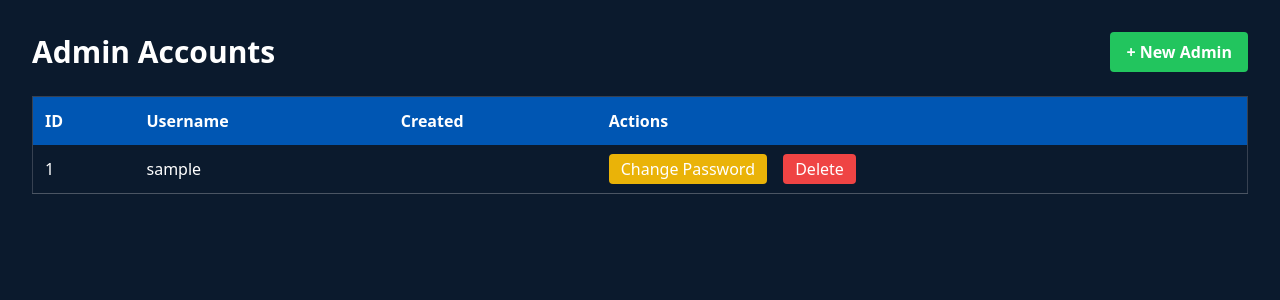
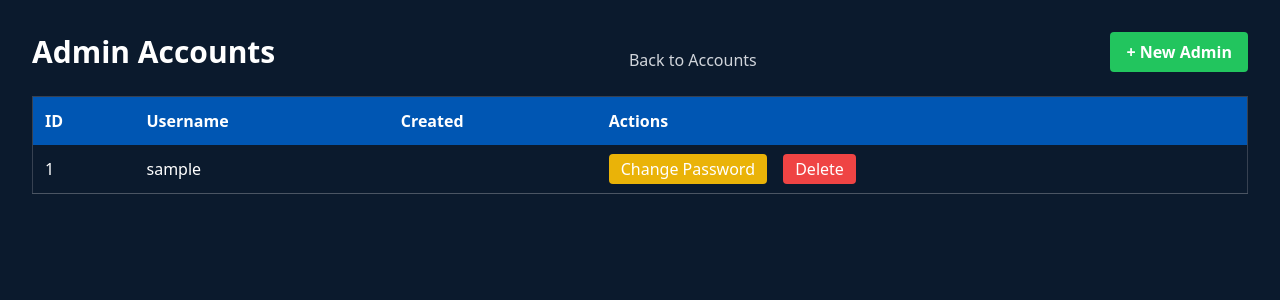
Before and after one commit to TicketNow-Capstone-Project/TicketNow, a Django app: page /accounts/ in a window 1280 px wide. Shown: the top 300 px of the page. Run offline with Django 5.2, Linux system fonts and the light colour scheme; the visitor is signed in with stand-in values (Sample User, id 1); data comes from the database, SQL or seed files in the repository; some libraries are stand-ins or nearby versions.

Commit message:
Adding a Back Button

```diff
--- a/qrapp/templates/qrapp/accounts.html
+++ b/qrapp/templates/qrapp/accounts.html
@@ -12,9 +12,12 @@
 
     <div class="flex justify-between items-center mb-6">
     <h1 class="text-3xl font-bold">Admin Accounts</h1>
+    <a href="{% url 'qrapp:dashboard' %}"
+       class="block text-center mt-4 text-gray-300 hover:underline">Back to Accounts</a>
     <a href="{% url 'qrapp:create_account' %}"
        class="bg-green-500 hover:bg-green-600 px-4 py-2 rounded font-semibold">+ New Admin</a>
     </div>
+
 
     <table class="w-full text-left border border-gray-700">
         <thead class="bg-[#0056b3]">
```
